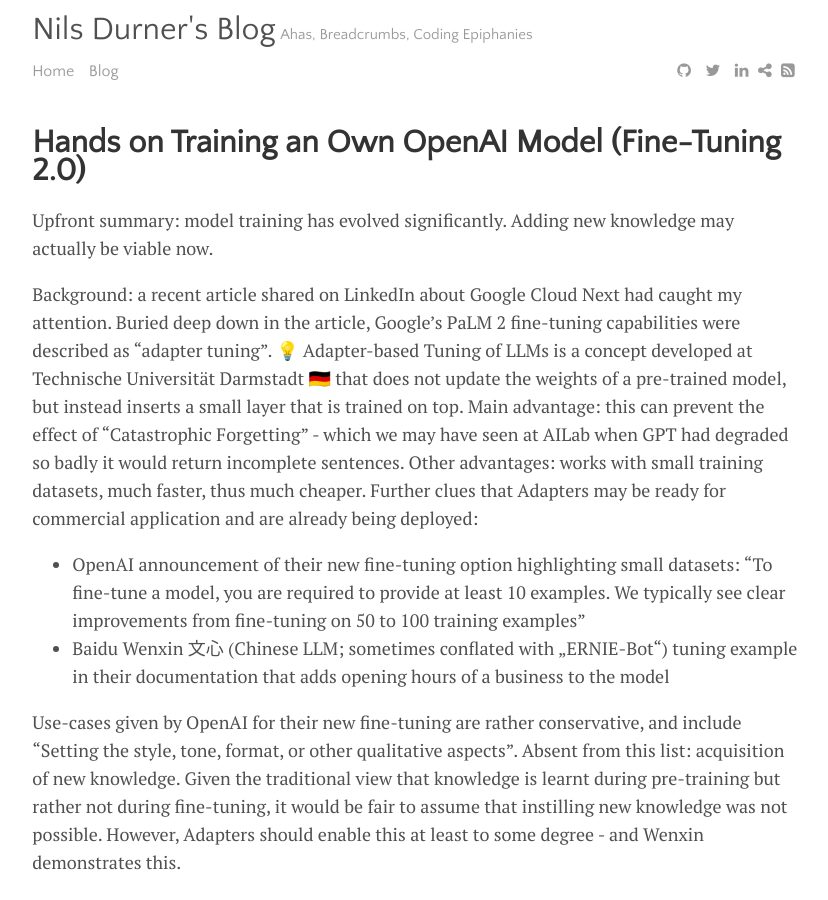
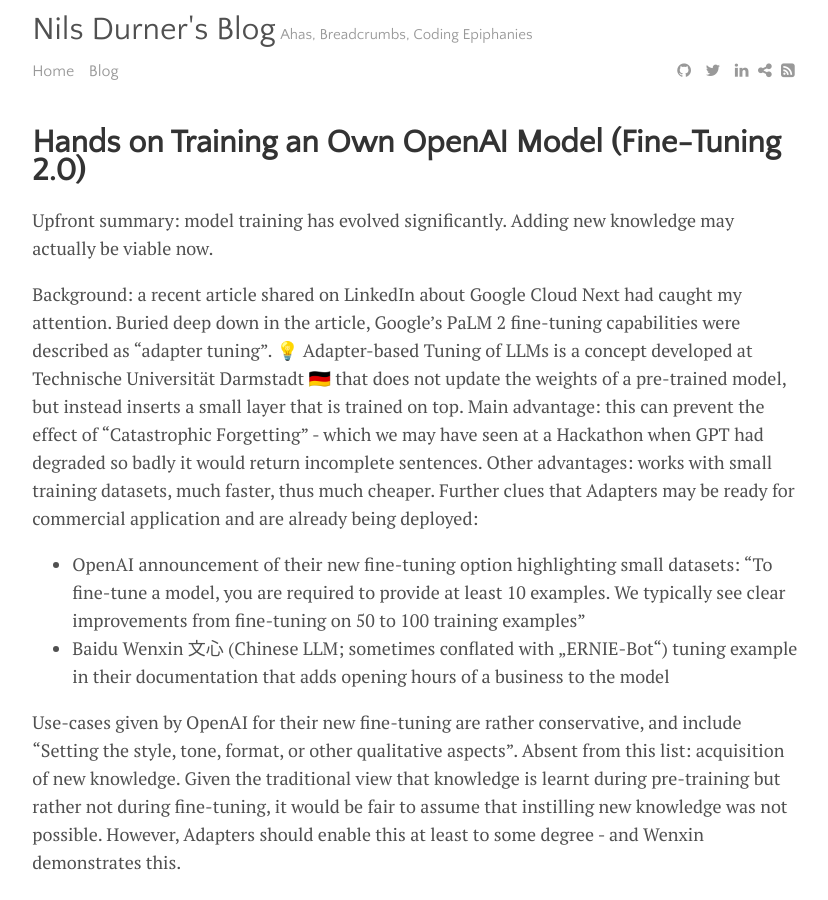
Before and after one commit to ndurner/ndurner.github.io, a Jekyll site: the page built from _posts/2023-10-06-training-own-model-finetuning.md, in a window 1280 px wide and 900 px high. Shown: the whole window, without its empty margins (224-1052 px from the left). Built offline with Jekyll 4.4.1, drawn with Linux system fonts in a browser that asks for light colours; some of the changed text lies outside the part shown.

Commit message:
new content

```diff
--- a/_posts/2023-10-06-training-own-model-finetuning.md
+++ b/_posts/2023-10-06-training-own-model-finetuning.md
@@ -4,12 +4,12 @@
 date: 2023-10-06
 last_updated: 2023-10-06
 description: "Walks through OpenAI Fine-Tuning 2.0 with adapter-based methods: 49 Q&A examples to teach GPT-3.5 new domain facts, costs $0.15, and highlights confabulation edge cases."
-tags: [OpenAI, Fine-Tuning, Machine Learning, GPT-3.5, GPT-4]
+tags: [OpenAI, Fine-Tuning, Machine Learning, GPT-3.5, GPT-4, adapters]
 ---
 
 Upfront summary: model training has evolved significantly. Adding new knowledge may actually be viable now.
 
-Background: a recent article shared on LinkedIn about Google Cloud Next had caught my attention. Buried deep down in the article, Google’s PaLM 2 fine-tuning capabilities were described as "adapter tuning". 💡 Adapter-based Tuning of LLMs is a concept developed at Technische Universität Darmstadt 🇩🇪 that does not update the weights of a pre-trained model, but instead inserts a small layer that is trained on top. Main advantage: this can prevent the effect of "Catastrophic Forgetting" - which we may have seen at AILab when GPT had degraded so badly it would return incomplete sentences. Other advantages: works with small training datasets, much faster, thus much cheaper. Further clues that Adapters may be ready for commercial application and are already being deployed:
+Background: a recent article shared on LinkedIn about Google Cloud Next had caught my attention. Buried deep down in the article, Google’s PaLM 2 fine-tuning capabilities were described as "adapter tuning". 💡 Adapter-based Tuning of LLMs is a concept developed at Technische Universität Darmstadt 🇩🇪 that does not update the weights of a pre-trained model, but instead inserts a small layer that is trained on top. Main advantage: this can prevent the effect of "Catastrophic Forgetting" - which we may have seen at a Hackathon when GPT had degraded so badly it would return incomplete sentences. Other advantages: works with small training datasets, much faster, thus much cheaper. Further clues that Adapters may be ready for commercial application and are already being deployed:
 
 - OpenAI announcement of their new fine-tuning option highlighting small datasets: "To fine-tune a model, you are required to provide at least 10 examples. We typically see clear improvements from fine-tuning on 50 to 100 training examples"
 - Baidu Wenxin 文心 (Chinese LLM; sometimes conflated with „ERNIE-Bot“) tuning example in their documentation that adds opening hours of a business to the model
```
Also changed, not shown: _posts/2025-06-25-apple-intelligence-adapters.md (added, +20 -0 lines).
